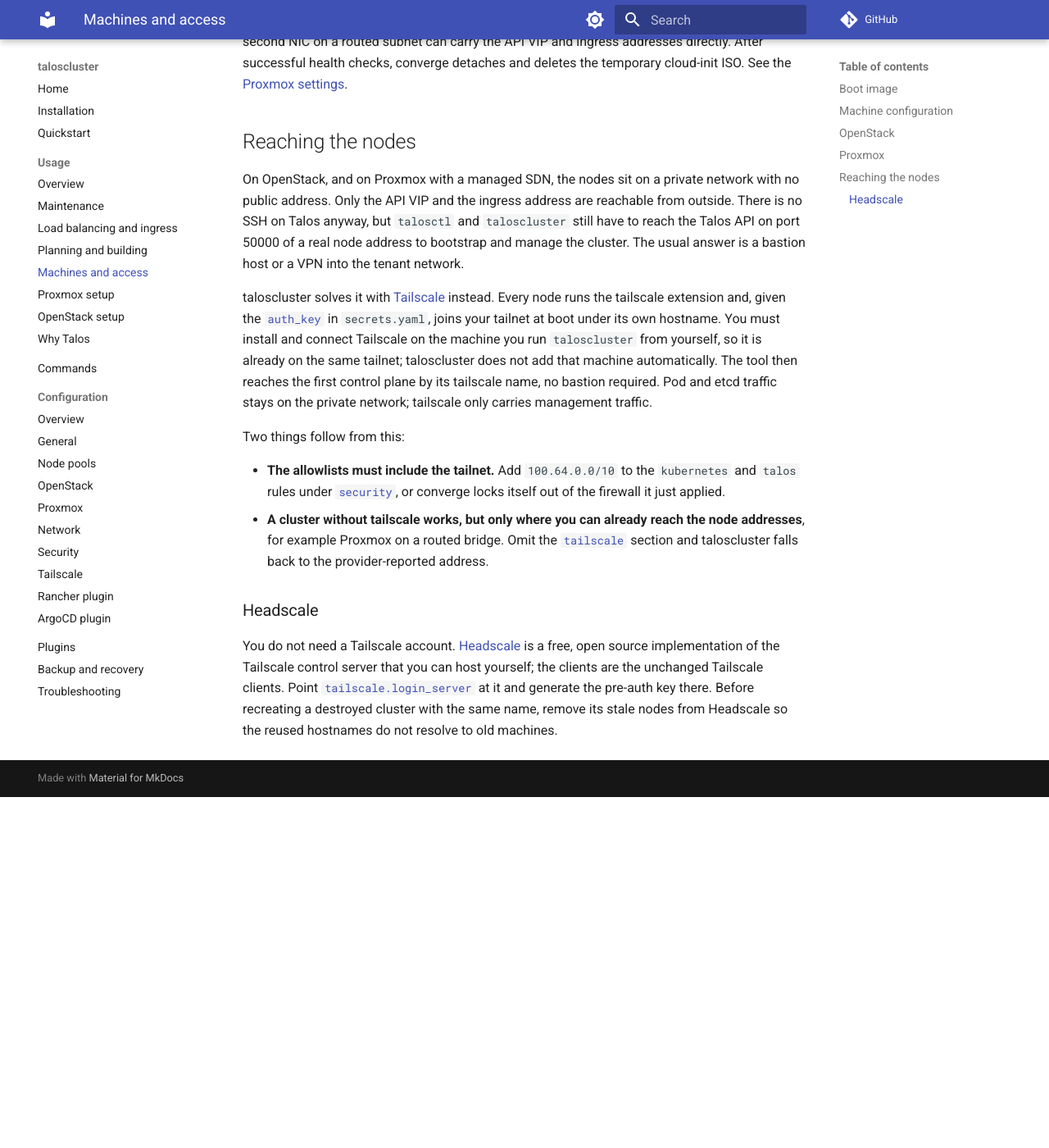
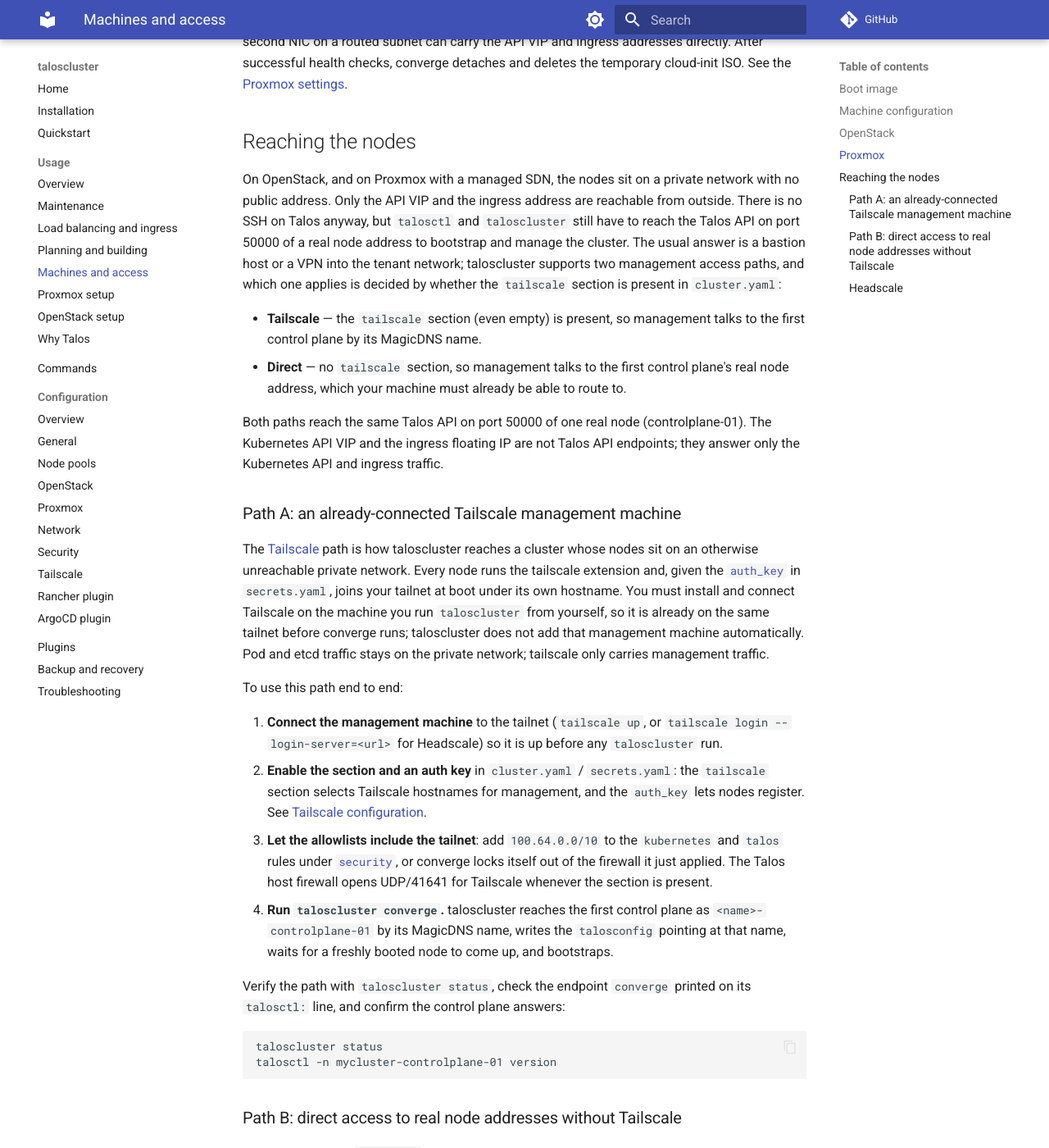
Before and after one commit to ncsa/taloscluster, an MkDocs documentation site: the page built from docs/concepts/machines.md, in a window 1280 px wide and 1400 px high, scrolled down 1273 px. Shown: the whole window at 82% size. Built offline with MkDocs 1.6.1 and Material for MkDocs 9.7.7, drawn with Linux system fonts in a browser that asks for light colours; comment, search, counter and statistics services are not loaded; before the commit the page ends 2245 px from its top, so only the background shows below that; some of the changed text lies outside the part shown.

Commit message:
fix: Test and document both access paths end to end: an already-connected Tai

````diff
--- a/docs/concepts/machines.md
+++ b/docs/concepts/machines.md
@@ -20,14 +20,48 @@ Converge downloads the boot ISO to `iso_storage`, writes each node's machine con
 
 ## Reaching the nodes
 
-On OpenStack, and on Proxmox with a managed SDN, the nodes sit on a private network with no public address. Only the API VIP and the ingress address are reachable from outside. There is no SSH on Talos anyway, but `talosctl` and `taloscluster` still have to reach the Talos API on port 50000 of a real node address to bootstrap and manage the cluster. The usual answer is a bastion host or a VPN into the tenant network.
+On OpenStack, and on Proxmox with a managed SDN, the nodes sit on a private network with no public address. Only the API VIP and the ingress address are reachable from outside. There is no SSH on Talos anyway, but `talosctl` and `taloscluster` still have to reach the Talos API on port 50000 of a real node address to bootstrap and manage the cluster. The usual answer is a bastion host or a VPN into the tenant network; taloscluster supports two management access paths, and which one applies is decided by whether the `tailscale` section is present in `cluster.yaml`:
 
-taloscluster solves it with [Tailscale](https://tailscale.com/) instead. Every node runs the tailscale extension and, given the [`auth_key`](../configuration/tailscale.md#tailscaleauth_key) in `secrets.yaml`, joins your tailnet at boot under its own hostname. You must install and connect Tailscale on the machine you run `taloscluster` from yourself, so it is already on the same tailnet; taloscluster does not add that machine automatically. The tool then reaches the first control plane by its tailscale name, no bastion required. Pod and etcd traffic stays on the private network; tailscale only carries management traffic.
+- **Tailscale** — the `tailscale` section (even empty) is present, so management talks to the first control plane by its MagicDNS name.
+- **Direct** — no `tailscale` section, so management talks to the first control plane's real node address, which your machine must already be able to route to.
 
-Two things follow from this:
+Both paths reach the same Talos API on port 50000 of one real node (controlplane-01). The Kubernetes API VIP and the ingress floating IP are not Talos API endpoints; they answer only the Kubernetes API and ingress traffic.
 
-- **The allowlists must include the tailnet.** Add `100.64.0.0/10` to the `kubernetes` and `talos` rules under [`security`](../configuration/security.md), or converge locks itself out of the firewall it just applied.
-- **A cluster without tailscale works, but only where you can already reach the node addresses**, for example Proxmox on a routed bridge. Omit the [`tailscale`](../configuration/tailscale.md) section and taloscluster falls back to the provider-reported address.
+### Path A: an already-connected Tailscale management machine
+
+The [Tailscale](https://tailscale.com/) path is how taloscluster reaches a cluster whose nodes sit on an otherwise unreachable private network. Every node runs the tailscale extension and, given the [`auth_key`](../configuration/tailscale.md#tailscaleauth_key) in `secrets.yaml`, joins your tailnet at boot under its own hostname. You must install and connect Tailscale on the machine you run `taloscluster` from yourself, so it is already on the same tailnet before converge runs; taloscluster does not add that management machine automatically. Pod and etcd traffic stays on the private network; tailscale only carries management traffic.
+
+To use this path end to end:
+
+1. **Connect the management machine** to the tailnet (`tailscale up`, or `tailscale login --login-server=<url>` for Headscale) so it is up before any `taloscluster` run.
+2. **Enable the section and an auth key** in `cluster.yaml` / `secrets.yaml`: the `tailscale` section selects Tailscale hostnames for management, and the `auth_key` lets nodes register. See [Tailscale configuration](../configuration/tailscale.md).
+3. **Let the allowlists include the tailnet**: add `100.64.0.0/10` to the `kubernetes` and `talos` rules under [`security`](../configuration/security.md), or converge locks itself out of the firewall it just applied. The Talos host firewall opens UDP/41641 for Tailscale whenever the section is present.
+4. **Run `taloscluster converge`.** taloscluster reaches the first control plane as `<name>-controlplane-01` by its MagicDNS name, writes the `talosconfig` pointing at that name, waits for a freshly booted node to come up, and bootstraps.
+
+Verify the path with `taloscluster status`, check the endpoint `converge` printed on its `talosctl:` line, and confirm the control plane answers:
+
+```bash
+taloscluster status
+talosctl -n mycluster-controlplane-01 version
+```
+
+### Path B: direct access to real node addresses without Tailscale
+
+A cluster without a `tailscale` section works, but only where you can already reach the node addresses — for example Proxmox on a routed bridge, or a routed network your management machine can route to. With no MagicDNS name to resolve, taloscluster falls back to the provider-reported address of the first control plane.
+
+To use this path end to end:
+
+1. **Make the node addresses reachable**: route the private `network.cidr` from the management machine — a routed bridge on Proxmox, a router+floating setup on a tenant network, or a VPN. There must be no firewall in the way of TCP/50000.
+2. **Omit the `tailscale` section** from `cluster.yaml`; a leftover `tailscale.auth_key` in `secrets.yaml` is simply unused. Removing the section also drops the tailscale extension from new installer images (see [Tailscale](../configuration/tailscale.md)).
+3. **Let the allowlists include your management network**: put the source CIDR you reach the node addresses from into the `kubernetes` and `talos` rules under [`security`](../configuration/security.md), or converge locks itself out.
+4. **Run `taloscluster converge`.** Without Tailscale, taloscluster resolves the control plane's address in this order: a managed-SDN static address from the network plan, then the address the guest agent reports, polling until a freshly booted node reports one, then the endpoint an earlier `talosconfig` recorded.
+
+Verify the path with `taloscluster status` and confirm the control plane answers on its real address:
+
+```bash
+taloscluster status
+talosctl -n 192.0.2.11 version
+```
 
 ### Headscale
 
````
Also changed, not shown: CHANGELOG.md (+1 -0 lines), 1 other file.
